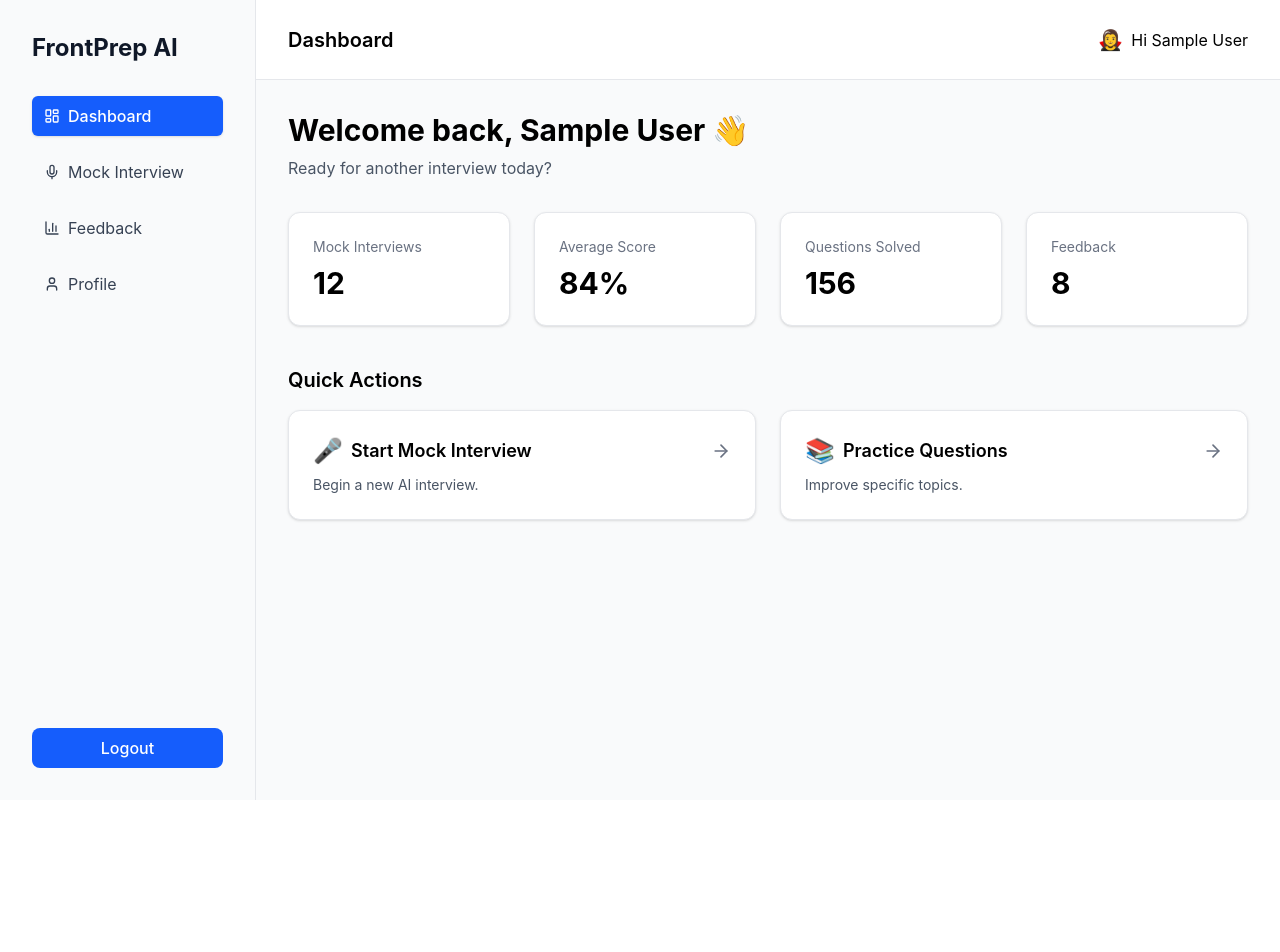
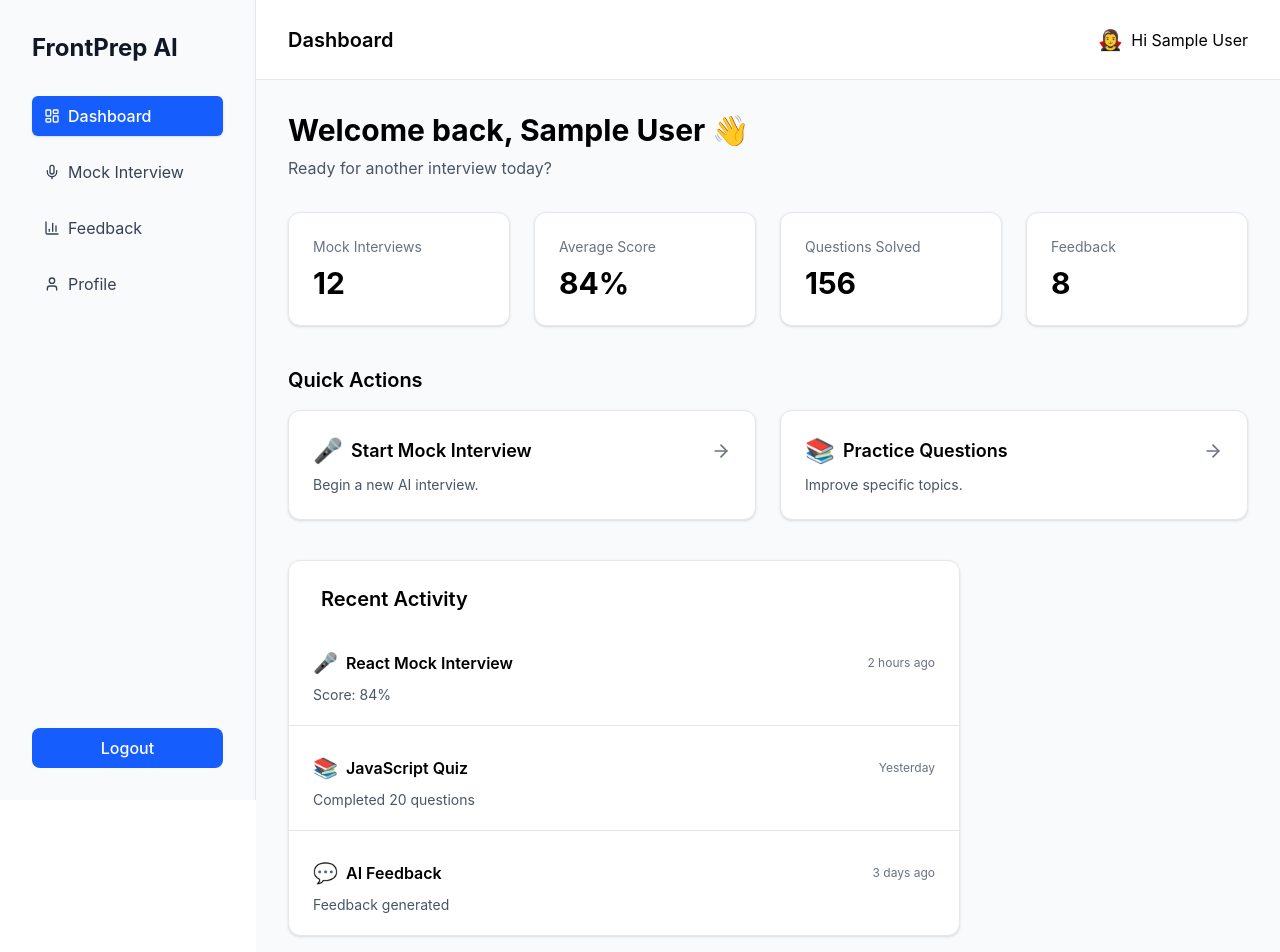
Before and after one commit to vijay-1992B/frontprep-ai, a React (Vite) app: page /dashboard in a window 1280 px wide. Shown: the top 952 px of the page. Before the commit the page ends 800 px from the top, so only its background shows below. Built offline with nearby package versions, Linux system fonts and the light colour scheme; no server answers; sample sign-in values are in the browser's storage.

Commit message:
feat(dashboard): add recent activity section with reusable activity cards

```diff
--- /dev/null
+++ b/src/Components/InterviewCard.jsx
@@ -0,0 +1,5 @@
+const InterviewCard = () => {
+  return <div>InterviewCard</div>;
+};
+
+export default InterviewCard;
--- /dev/null
+++ b/src/Components/dashboard/Action.jsx
@@ -0,0 +1,31 @@
+import ActionCard from "./ActionCard";
+
+const quickActions = [
+  {
+    id: 1,
+    icon: "🎤",
+    title: "Start Mock Interview",
+    description: "Begin a new AI interview.",
+  },
+  {
+    id: 2,
+    icon: "📚",
+    title: "Practice Questions",
+    description: "Improve specific topics.",
+  },
+];
+
+const Action = () => {
+  return (
+    <section className="mt-10">
+      <h2 className="mb-4 text-xl font-semibold">Quick Actions</h2>
+      <div className="grid grid-cols-2 gap-6">
+        {quickActions.map((action) => (
+          <ActionCard key={action.id} {...action} />
+        ))}
+      </div>
+    </section>
+  );
+};
+
+export default Action;
--- /dev/null
+++ b/src/Components/dashboard/ActivityCard.jsx
@@ -0,0 +1,16 @@
+const ActivityCard = ({ icon, title, description, time }) => {
+  return (
+    <div className="flex flex-col gap-2 px-6 py-5 transition-colors hover:bg-gray-50 cursor-pointer">
+      <div className="flex justify-between items-center">
+        <div className="flex gap-2 items-center">
+          <span className="text-xl">{icon}</span>
+          <h3 className="font-semibold">{title}</h3>
+        </div>
+        <time className="text-xs text-gray-500">{time}</time>
+      </div>
+      <p className="text-sm text-gray-600">{description}</p>
+    </div>
+  );
+};
+
+export default ActivityCard;
--- /dev/null
+++ b/src/Components/dashboard/RecentActivity.jsx
@@ -0,0 +1,41 @@
+import ActivityCard from "./ActivityCard";
+
+const recentActivities = [
+  {
+    id: 1,
+    icon: "🎤",
+    title: "React Mock Interview",
+    description: "Score: 84%",
+    time: "2 hours ago",
+  },
+  {
+    id: 2,
+    icon: "📚",
+    title: "JavaScript Quiz",
+    description: "Completed 20 questions",
+    time: "Yesterday",
+  },
+  {
+    id: 3,
+    icon: "💬",
+    title: "AI Feedback",
+    description: "Feedback generated",
+    time: "3 days ago",
+  },
+];
+
+const RecentActivity = () => {
+  return (
+    <section className="mt-10 max-w-2xl rounded-xl border border-gray-200 bg-white shadow-sm">
+      <h2 className="px-8 pt-6 pb-4 text-xl font-semibold">Recent Activity</h2>
+
+      <div className="space-y-2 divide-y divide-gray-200">
+        {recentActivities.map((activity) => (
+          <ActivityCard key={activity.id} {...activity} />
+        ))}
+      </div>
+    </section>
+  );
+};
+
+export default RecentActivity;
--- /dev/null
+++ b/src/Components/dashboard/Stats.jsx
@@ -0,0 +1,40 @@
+import StatCard from "./StatCard";
+
+const dashboardStats = [
+  {
+    id: 1,
+    title: "Mock Interviews",
+    value: 12,
+    icon: "🎤",
+  },
+  {
+    id: 2,
+    title: "Average Score",
+    value: "84%",
+    icon: "📈",
+  },
+  {
+    id: 3,
+    title: "Questions Solved",
+    value: 156,
+    icon: "📚 ",
+  },
+  {
+    id: 4,
+    title: "Feedback",
+    value: 8,
+    icon: "💬 ",
+  },
+];
+
+const Stats = () => {
+  return (
+    <section className=" grid grid-cols-4 gap-6 mt-8">
+      {dashboardStats.map((stat) => (
+        <StatCard key={stat.id} {...stat} />
+      ))}
+    </section>
+  );
+};
+
+export default Stats;
--- /dev/null
+++ b/src/Components/dashboard/Welcome.jsx
@@ -0,0 +1,15 @@
+import { useSelector } from "react-redux";
+
+const Welcome = () => {
+  const user = useSelector((store) => store.user.user);
+  const name = user?.displayName || "User";
+  return (
+    <section>
+      <h1 className="text-3xl font-bold">Welcome back, {name} 👋</h1>
+
+      <p className="mt-2 text-gray-600">Ready for another interview today?</p>
+    </section>
+  );
+};
+
+export default Welcome;
--- a/src/pages/dashboard/DashboardHome.jsx
+++ b/src/pages/dashboard/DashboardHome.jsx
@@ -1,75 +1,16 @@
-import { useSelector } from "react-redux";
-import DashboardLayout from "../../components/dashboard/DashboardLayout";
-import StatCard from "../../components/dashboard/StatCard";
-import ActionCard from "../../components/dashboard/ActionCard";
-
-const dashboardStats = [
-  {
-    id: 1,
-    title: "Mock Interviews",
-    value: 12,
-    icon: "🎤",
-  },
-  {
-    id: 2,
-    title: "Average Score",
-    value: "84%",
-    icon: "📈",
-  },
-  {
-    id: 3,
-    title: "Questions Solved",
-    value: 156,
-    icon: "📚 ",
-  },
-  {
-    id: 4,
-    title: "Feedback",
-    value: 8,
-    icon: "💬 ",
-  },
-];
-
-const quickActions = [
-  {
-    id: 1,
-    icon: "🎤",
-    title: "Start Mock Interview",
-    description: "Begin a new AI interview.",
-  },
-  {
-    id: 2,
-    icon: "📚",
-    title: "Practice Questions",
-    description: "Improve specific topics.",
-  },
-];
+import Welcome from "../../components/dashboard/Welcome";
+import Stats from "../../components/dashboard/Stats";
+import Action from "../../components/dashboard/Action";
+import RecentActivity from "../../components/dashboard/RecentActivity";
 
 const DashboardHome = () => {
-  const user = useSelector((store) => store.user.user);
-  const name = user?.displayName || "User";
-
   return (
-    <section className="space-y-8">
-      <div>
-        <h1 className="text-3xl font-bold">Welcome back, {name} 👋</h1>
-
-        <p className="mt-2 text-gray-600">Ready for another interview today?</p>
-      </div>
-      <div className=" grid grid-cols-4 gap-6 mt-8">
-        {dashboardStats.map((stat) => (
-          <StatCard key={stat.id} {...stat} />
-        ))}
-      </div>
-      <div className="mt-10">
-        <h2 className="mb-4 text-xl font-semibold">Quick Actions</h2>
-        <div className="grid grid-cols-2 gap-6">
-          {quickActions.map((action) => (
-            <ActionCard key={action.id} {...action} />
-          ))}
-        </div>
-      </div>
-    </section>
+    <div className="space-y-8">
+      <Welcome />
+      <Stats />
+      <Action />
+      <RecentActivity />
+    </div>
   );
 };
 
--- a/src/pages/dashboard/MockInterview.jsx
+++ b/src/pages/dashboard/MockInterview.jsx
@@ -1,5 +1,11 @@
+import InterviewCard from "../../components/InterviewCard";
+
 const MockInterview = () => {
-  return <div>MockInterview</div>;
+  return (
+    <div>
+      <InterviewCard />
+    </div>
+  );
 };
 
 export default MockInterview;
```
Also changed, not shown: 1 other file (tests, documents, lock files or other folders).
